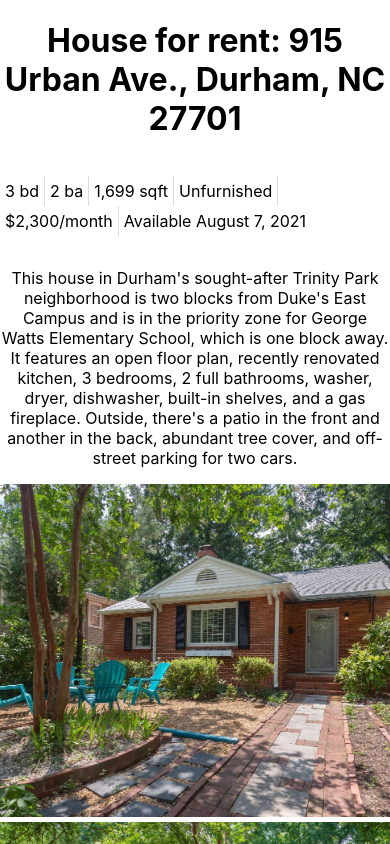
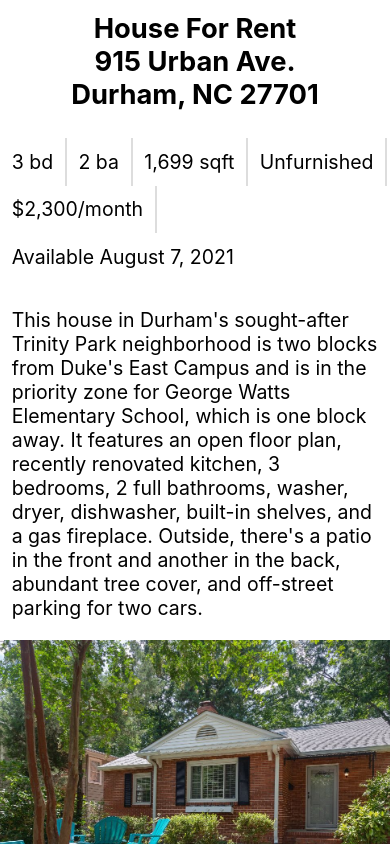
Before and after one commit to danbockapps/rent915urbanave, a React (Create React App) app: page / in a window 390 px wide. Shown: the top 844 px of the page. Built offline with nearby package versions, Linux system fonts and the light colour scheme.

Commit message:
Improve mobile styling

```diff
--- a/src/App.scss
+++ b/src/App.scss
@@ -25,10 +25,33 @@ ul {
 
 li {
   list-style-type: none;
-  border-right: 1px #ddd solid;
-  padding: 5px;
+  border-right: 2px #ddd solid;
+  padding: 3vmin;
+  font-size: 5vmin;
 }
 
 li:last-child {
   border-right: none;
 }
+
+h1 {
+  font-size: 7vmin;
+  margin: 3vmin;
+}
+
+p {
+  text-align: start;
+  margin: 3vmin 3vmin 5vmin;
+  font-size: 5vmin;
+}
+
+@media screen and (min-width: 1000px) {
+  li,
+  p {
+    font-size: 16px;
+  }
+
+  h1 {
+    font-size: 24px;
+  }
+}
--- a/src/App.tsx
+++ b/src/App.tsx
@@ -12,7 +12,13 @@ const App: FC = () => {
 
   return (
     <div className='App'>
-      <h1>House for rent: 915 Urban Ave., Durham, NC 27701</h1>
+      <h1>
+        House For Rent
+        <br />
+        915 Urban Ave.
+        <br />
+        Durham, NC 27701
+      </h1>
 
       <ul>
         <li>3 bd</li>
```
